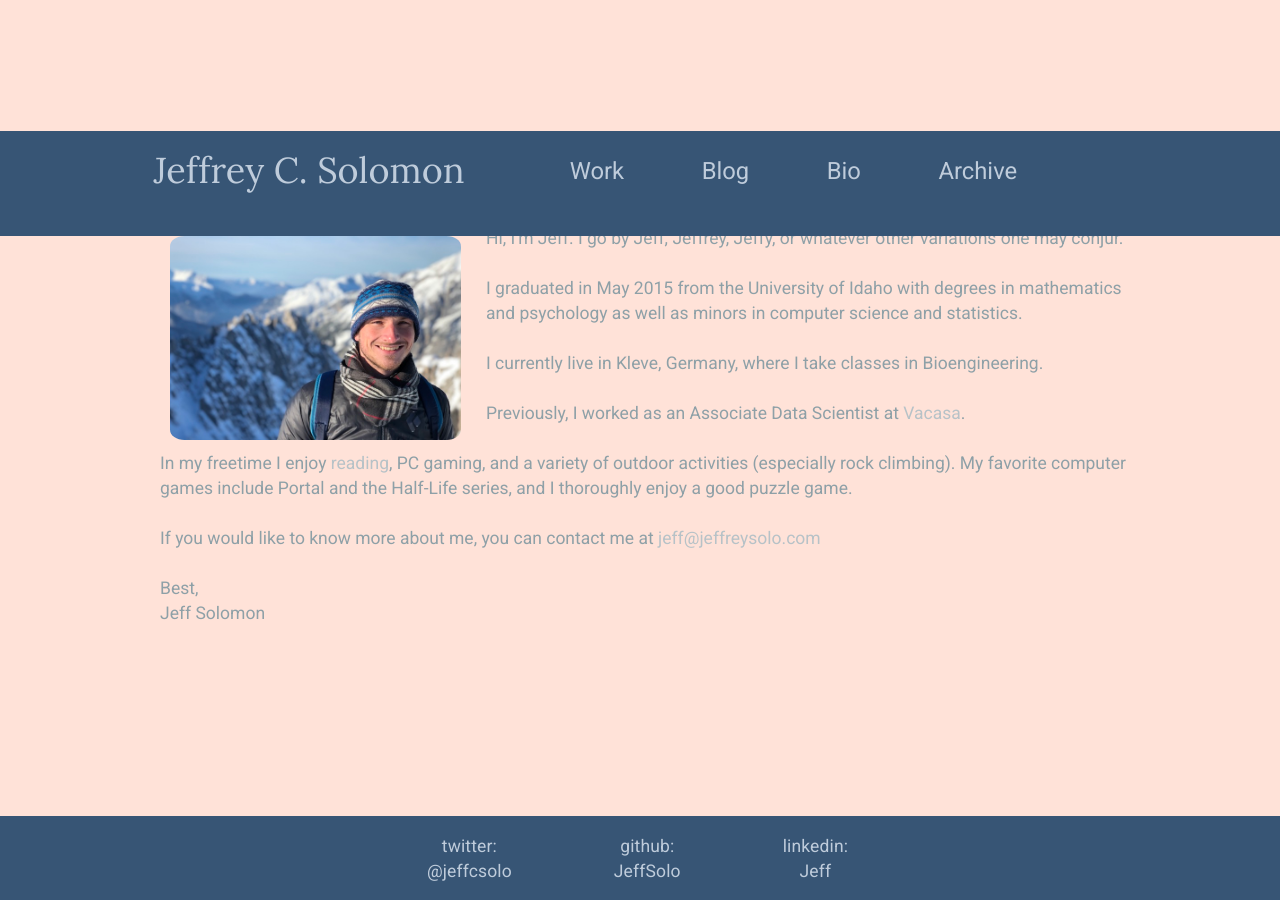
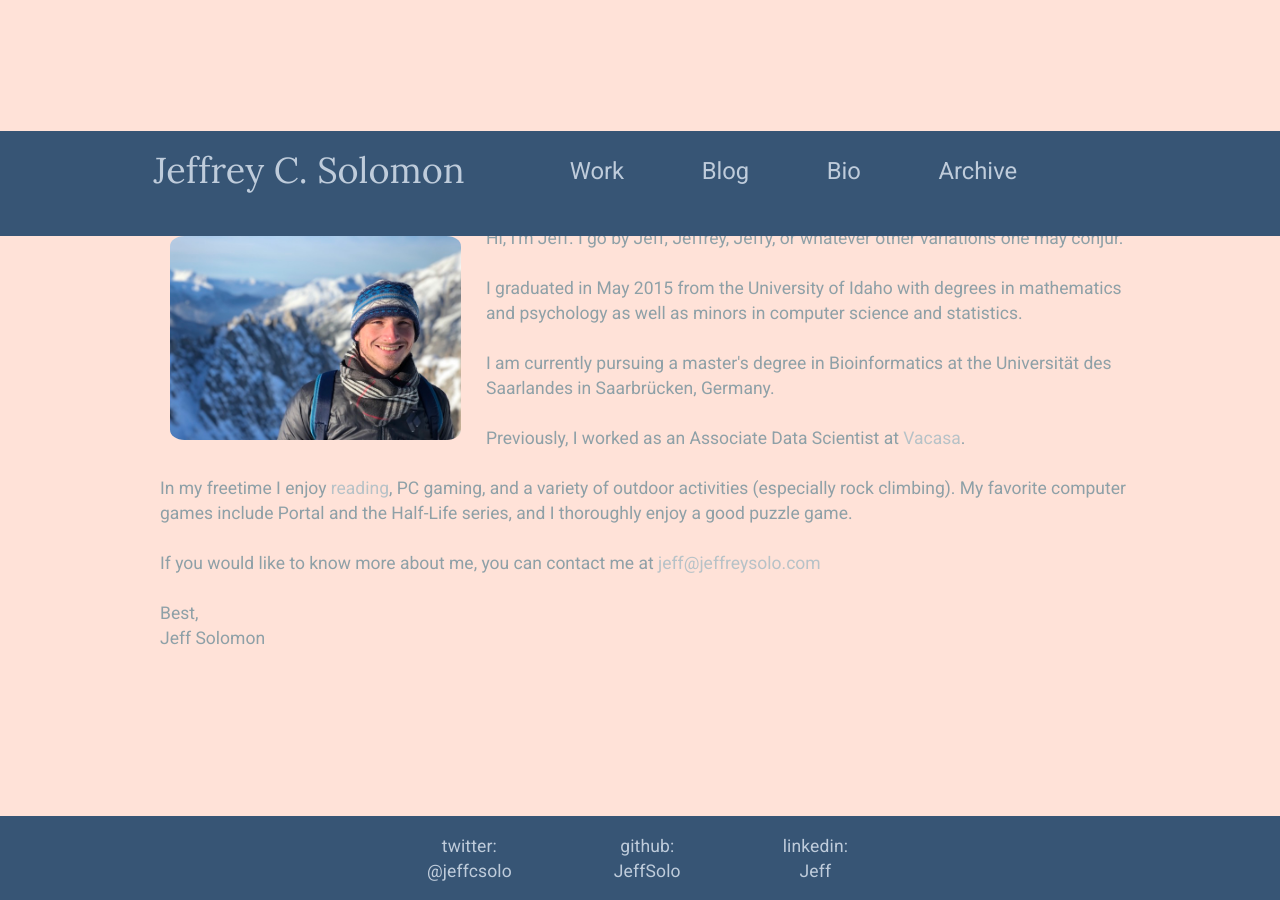
Before and after one commit to JeffSolo/jeffsolo.github.com, a Jekyll site: the page built from pages/bio.html, in a window 1280 px wide. Built offline with Jekyll 4.4.1, drawn with Linux system fonts in a browser that asks for light colours; nearby versions of some CDN libraries.

Commit message:
updated bio

```diff
--- a/pages/bio.html
+++ b/pages/bio.html
@@ -14,7 +14,7 @@ permalink: /bio/
   <br><br>
   I graduated in May 2015 from the University of Idaho with degrees in mathematics and psychology as well as minors in computer science and statistics.
   <br><br>
-  I currently live in Kleve, Germany, where I take classes in Bioengineering.
+  I am currently pursuing a master's degree in Bioinformatics at the Universität des Saarlandes in Saarbrücken, Germany.
   <br><br>
   Previously, I worked as an Associate Data Scientist at <a href="https://vacasa.com"/>Vacasa</a>.
   <br><br>
```
